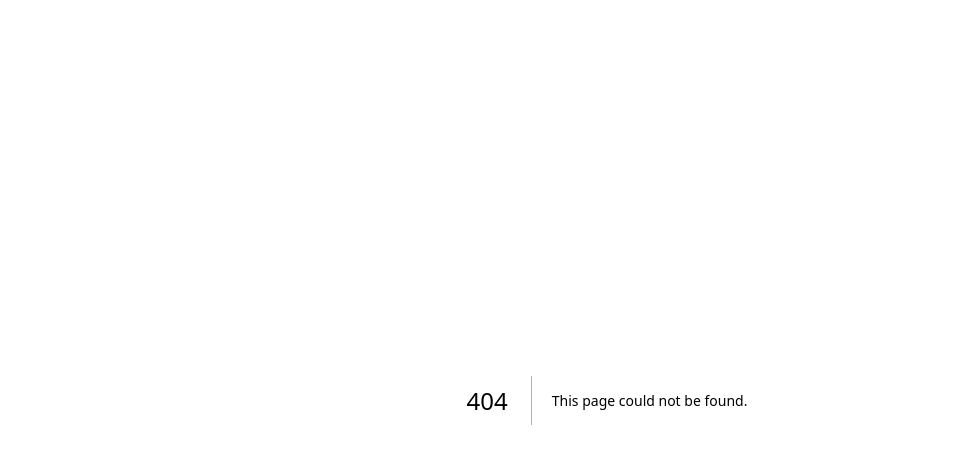
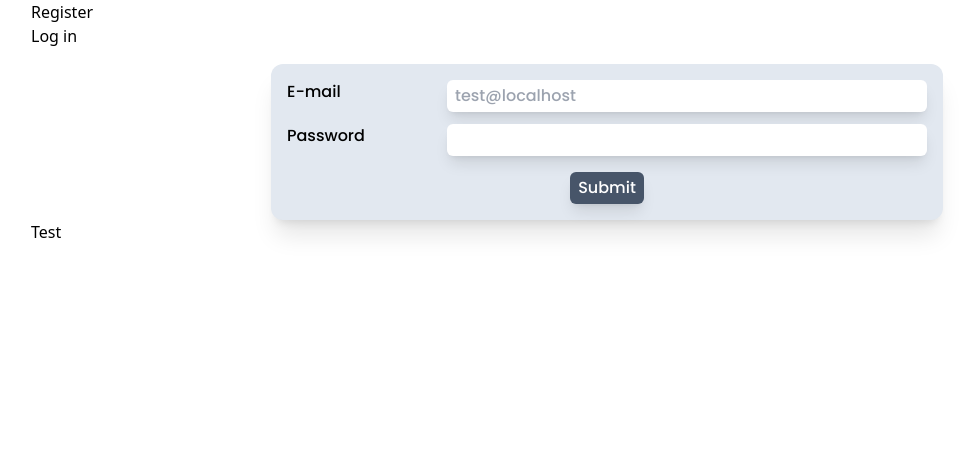
Before and after one commit to rbsoen/next-forum-test, a Next.js app: page /login in a window 1280 px wide. Before the commit this address had no page. Shown: the top 464 px of the page, without its empty margins (33-1007 px from the left). Built offline with nearby package versions, Linux system fonts and the light colour scheme; no server answers.

Commit message:
feat: start authentication

```diff
--- a/package.json
+++ b/package.json
@@ -11,8 +11,10 @@
   "dependencies": {
     "@prisma/client": "^5.4.1",
     "next": "13.5.4",
+    "next-auth": "^4.23.2",
     "react": "^18",
     "react-dom": "^18",
+    "react-hot-toast": "^2.4.1",
     "react-markdown": "^9.0.0",
     "strftime": "^0.10.2"
   },
--- /dev/null
+++ b/src/app/api/auth/[...nextauth]/route.ts
@@ -0,0 +1,52 @@
+import NextAuth, { type NextAuthOptions } from "next-auth";
+import CredentialsProvider from "next-auth/providers/credentials";
+import { prisma } from "@/database"
+// import { compare } from "bcrypt"; // Later
+
+export const authOptions: NextAuthOptions = {
+  pages: {
+    signIn: '/login'
+  },
+  callbacks: {
+    session: async({session, token}) => {
+      if (token?.user) {
+        session.user = token.user
+      }
+      return session
+    },
+    jwt: async ({user, token}) => {
+      if (user) {
+        token.user = {...user}
+      }
+      return token
+    }
+  },
+  providers: [
+    CredentialsProvider({
+      credentials: {
+        email: { label: "Email", type: "email" },
+        password: { label: "Password", type: "password" }
+      },
+      async authorize(credentials) {
+        const { email, password } = credentials ?? {}
+        if (!email || !password) {
+          throw new Error("Missing username or password");
+        }
+        const user = await prisma.User.findUnique({
+          where: {
+            email,
+          },
+        });
+        // if user doesn't exist or password doesn't match
+        if (!user || !(password == user.password)) {
+          throw new Error("Invalid username or password");
+        }
+        return user;
+      },
+    }),
+  ],
+};
+
+const handler = NextAuth(authOptions);
+
+export { handler as GET, handler as POST };
--- /dev/null
+++ b/src/app/context/client-provider.tsx
@@ -0,0 +1,15 @@
+'use client'
+
+import { SessionProvider } from "next-auth/react"
+
+export default function Provider ({
+  children,
+  session
+}: {
+  children: React.ReactNode
+  session: any
+}): React.ReactNode {
+  return <SessionProvider session={session}>
+    {children}
+  </SessionProvider>
+}
--- a/src/app/layout.tsx
+++ b/src/app/layout.tsx
@@ -1,19 +1,53 @@
 import './globals.css'
 import type { Metadata } from 'next'
+import { Toaster } from 'react-hot-toast'
+import Link from 'next/link'
+
+import Provider from "@/app/context/client-provider"
+import { getServerSession } from "next-auth/next"
+import { authOptions } from "@/app/api/auth/[...nextauth]/route"
 
 export const metadata: Metadata = {
   title: 'Forum',
   description: 'Test forums',
 }
 
-export default function RootLayout({
+export default async function RootLayout({
   children,
 }: {
   children: React.ReactNode
 }) {
+  const session = await getServerSession(authOptions)
   return (
     <html lang="en">
-      <body className="main">{children}</body>
+      <Provider session={session}>
+      <body className="main">
+        <header>
+          <nav>
+          <ul>
+            <li><b>{session?.user?.displayName}</b></li>
+            {
+              session?.user?
+                (<>
+                  <li><Link href="/api/auth/signout">Log out</Link></li>
+                </>)
+              : (<>
+                  <li><Link href="/register">Register</Link></li>
+                  <li><Link href="/login">Log in</Link></li>
+                </>)
+            }
+          </ul>
+          </nav>
+        </header>
+        <main>
+        {children}
+        </main>
+        <footer>
+          Test
+        </footer>
+        <Toaster position="top-right"/>
+      </body>
+      </Provider>
     </html>
   )
 }
--- /dev/null
+++ b/src/app/login/page.tsx
@@ -0,0 +1,6 @@
+"use server";
+import AuthForm from "@/components/AuthForm";
+
+export default async function Page() {
+    return <AuthForm type="login"/>
+}
--- a/src/app/register/page.tsx
+++ b/src/app/register/page.tsx
@@ -1,23 +1,24 @@
-import styles from "./page.module.css"
-import { poppinsRegular } from "../fonts"
-import { prisma } from "@/database";
+"use server";
+
 import { redirect } from "next/navigation";
+import { prisma } from "@/database"
+import AuthForm from "@/components/AuthForm";
 
-async function registerUser(data: FormData) {
-    "use server";
-
+export async function registerUser(data: FormData) {
     const dispname = data.get("dispname")
     const email = data.get("email")
     const password = data.get("pass1")
     const password2 = data.get("pass2")
 
-    /* want to make a flash message */
     if (typeof(dispname) !== "string") throw new Error("no display name!");
     if (typeof(email) !== "string") throw new Error("no email!");
     if (typeof(password) !== "string") throw new Error("no password!");
     if (typeof(password2) !== "string") throw new Error("repeat your password!")
     if (password !== password2) throw new Error("passwords not identical!")
-
+    const exists = await prisma.User.findUnique({where: {email}});
+    if (exists) {
+        throw new Error("email already used");
+    }
     await prisma.User.create({
         data: {
            displayName: dispname,
@@ -26,28 +27,9 @@ async function registerUser(data: FormData) {
         }
     })
 
-    redirect("/forum")
+    redirect("/login")
 }
 
-export default function Page() {
-    return <form action={registerUser} className={`${styles.regForm} ${poppinsRegular.className}`}>
-        <fieldset className={styles.mainInputs}>
-            <div>
-            <label htmlFor="dispname">Display name</label>
-            <input type="text" name="dispname" id="dispname" required placeholder="Mr. Test"></input>
-            </div><div>
-            <label htmlFor="email">E-mail</label>
-            <input type="email" name="email" id="email" required placeholder="test@localhost"></input>
-            </div><div>
-            <label htmlFor="pass1">Password</label>
-            <input type="password" name="pass1" id="pass1" required></input>
-            </div><div>
-            <label htmlFor="pass2">Repeat password</label>
-            <input type="password" name="pass2" id="pass2" required></input>
-            </div>
-        </fieldset>
-        <fieldset className={styles.submitInputs}>
-            <input type="submit"/>
-        </fieldset>
-    </form>
+export default async function Page() {
+    return <AuthForm type="register"/>
 }
--- /dev/null
+++ b/src/components/AuthForm.tsx
@@ -0,0 +1,73 @@
+"use client"
+
+import styles from "./AuthForm.module.css"
+import { poppinsRegular } from "../app/fonts"
+import { registerUser } from "@/app/register/page"
+import { toast } from "react-hot-toast"
+import { signIn } from "next-auth/react"
+
+export default function AuthForm({type}: {type: "login"|"register"}) {
+    async function onClient(data: FormData) {
+        try {
+            switch (type) {
+                case "login":
+                    // TODO: JSON responses not URLs
+                    const resp = await signIn("credentials", {
+                        email: data.get("email"),
+                        password: data.get("pass"),
+                        redirect: true,
+                        callbackUrl: "/forum"
+                    })
+                    break;
+                case "register":
+                    await registerUser(data)
+                    break;
+                default:
+                    break;
+            }
+        } catch (error) {
+            toast.error(`${error}`)
+        }
+    }
+
+    switch (type) {
+        case "login":
+            return <form action={onClient} className={`${styles.regForm} ${poppinsRegular.className}`}>
+                <fieldset className={styles.mainInputs}>
+                    <div>
+                    <label htmlFor="email">E-mail</label>
+                    <input type="email" name="email" id="email" required placeholder="test@localhost"></input>
+                    </div><div>
+                    <label htmlFor="pass1">Password</label>
+                    <input type="password" name="pass" id="pass" required></input>
+                    </div>
+                </fieldset>
+                <fieldset className={styles.submitInputs}>
+                    <input type="submit"/>
+                </fieldset>
+            </form>
+        case "register":
+            return <form action={onClient} className={`${styles.regForm} ${poppinsRegular.className}`}>
+                <fieldset className={styles.mainInputs}>
+                    <div>
+                    <label htmlFor="dispname">Display name</label>
+                    <input type="text" name="dispname" id="dispname" required placeholder="Mr. Test"></input>
+                    </div><div>
+                    <label htmlFor="email">E-mail</label>
+                    <input type="email" name="email" id="email" required placeholder="test@localhost"></input>
+                    </div><div>
+                    <label htmlFor="pass1">Password</label>
+                    <input type="password" name="pass1" id="pass1" required></input>
+                    </div><div>
+                    <label htmlFor="pass2">Repeat password</label>
+                    <input type="password" name="pass2" id="pass2" required></input>
+                    </div>
+                </fieldset>
+                <fieldset className={styles.submitInputs}>
+                    <input type="submit"/>
+                </fieldset>
+            </form>
+        default:
+            break;
+    }
+}
```
Also changed, not shown: src/components/AuthForm.module.css (renamed from src/app/register/page.module.css), 1 other file (tests, documents, lock files or other folders).
